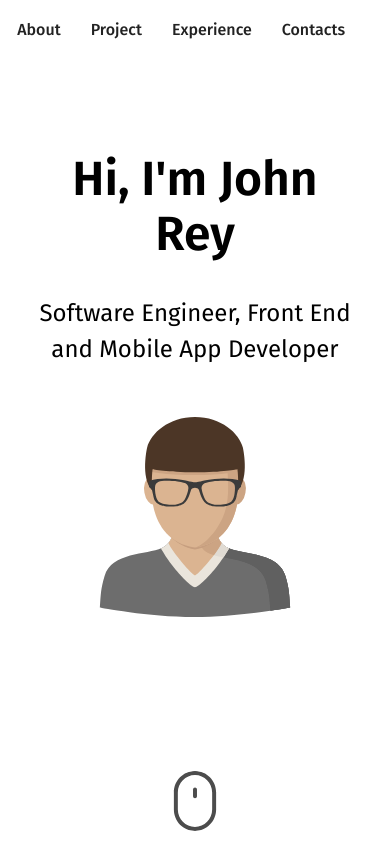
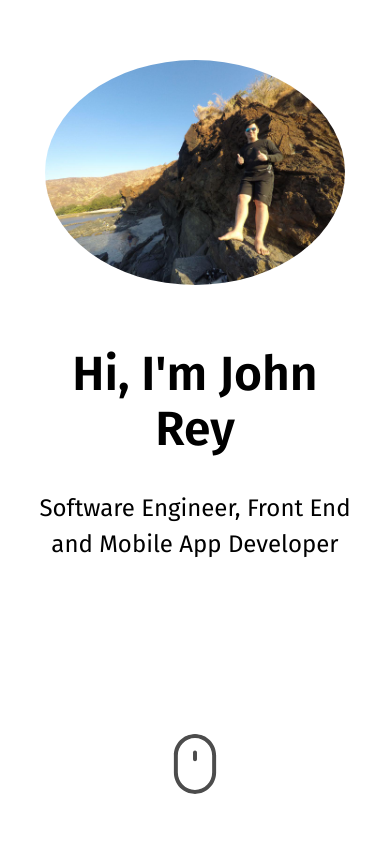
Before and after one commit to jreybaylen/web-portfolio, a React (Create React App) app: page / in a window 390 px wide. Shown: the top 844 px of the page. Built offline with nearby package versions, Linux system fonts and the light colour scheme.

Commit message:
Update UI for mobile view and remove profile svg

```diff
--- a/src/assets/styles/add-on.css
+++ b/src/assets/styles/add-on.css
@@ -1,9 +1,10 @@
 .bounce-infinite {
 	width: 60px;
-	bottom: 30px;
+	bottom: 50px;
 	height: 60px;
 	margin: auto;
 	border-radius:50%;
+	position: absolute;
 	-ms-border-radius:50%;
 	-moz-border-radius:50%;
 	-webkit-border-radius:50%;
@@ -30,6 +31,7 @@
 	60% { -o-transform: translateY(-15px); }
 	0%, 20%, 50%, 80%, 100% { -o-transform: translateY(0); }
 }
+
 @keyframes bounce {
 	40% { transform: translateY(-30px); }
 	60% { transform: translateY(-15px); }
--- a/src/components/Banner/index.js
+++ b/src/components/Banner/index.js
@@ -1,19 +1,19 @@
 import React from 'react'
 
-import { SVGIcon } from '../../shared/Icons'
-import { Container, Content, HeadLine, Description, BannerLink, ModifiedSVGIcon } from './styles'
+import profileGallery from '../../assets/images/banner/profile.jpg'
+import { Container, ProfilePhotoContainer, ProfilePhoto, Content, HeadLine, Description, BannerLink, ModifiedSVGIcon } from './styles'
 
 function Banner () {
     const bannerElement = (
         <Container id="section-banner">
-            <Content>
+            <ProfilePhotoContainer>
+                <ProfilePhoto src={ profileGallery } />
+            </ProfilePhotoContainer>
+            <Content distanceMultiplier={ 7 }>
                 <HeadLine>Hi, I'm John Rey</HeadLine>
                 <Description>Software Engineer, Front End and Mobile App Developer</Description>
             </Content>
-            <Content distanceMultiplier={ 5 }>
-                <SVGIcon name="profile" width="200" height="200" />
-            </Content>
-            <BannerLink href="#section-project">
+            <BannerLink href="#section-about">
                 <ModifiedSVGIcon className="bounce-infinite" name="mouse" width="50" height="50" />
             </BannerLink>
         </Container>
--- a/src/components/Banner/styles.js
+++ b/src/components/Banner/styles.js
@@ -14,8 +14,21 @@ const Container = Styled.div`
     }
 `
 
+const ProfilePhotoContainer = Styled.div`
+    width: 100%;
+    max-width: 300px;
+    overflow: hidden;
+    border-radius: 100%;
+    margin-bottom: ${ ({ theme }) => theme.spacing }px;
+`
+
+const ProfilePhoto = Styled.img`
+    width: 100%;
+    display: block;
+`
+
 const Content = Styled.div`
-    margin-bottom: ${ ({ theme, distanceMultiplier }) => theme.spacing * (distanceMultiplier || 1) }px;
+    margin-bottom: ${ ({ theme, distanceMultiplier }) => theme.spacing * (distanceMultiplier || 1)}px;
 `
 
 const HeadLine = Styled.h1`
@@ -39,6 +52,9 @@ const ModifiedSVGIcon = Styled(SVGIcon)`
     }
 `
 
-const BannerLink = Styled.a``
+const BannerLink = Styled.a`
+    display: flex;
+    justify-content: center;
+`
 
-export { Container, Content, HeadLine, Description, ModifiedSVGIcon, BannerLink }
+export { Container, ProfilePhotoContainer, ProfilePhoto, Content, HeadLine, Description, ModifiedSVGIcon, BannerLink }
--- a/src/components/Header/styles.js
+++ b/src/components/Header/styles.js
@@ -6,6 +6,10 @@ const Navbar = Styled.nav`
     display: flex;
     align-items: center;
     justify-content: flex-end;
+
+    @media only screen and (max-width: 414px) {
+        display: none;
+    }
 `
 
 const NavList = Styled.ul`
--- a/src/shared/Icons/Profile.js
+++ /dev/null
@@ -1,89 +0,0 @@
-import React from 'react'
-
-function Profile (props) {
-    const profileElement = (
-        <svg
-            xmlns="http://www.w3.org/2000/svg"
-            x="0"
-            y="0"
-            enableBackground="new 0 0 318.959 318.959"
-            version="1.1"
-            viewBox="0 0 318.959 318.959"
-            xmlSpace="preserve"
-            { ...props }
-        >
-            <path
-                fill="#6D6D6D"
-                d="M303.671 253.512c-11.151-37.754-67.121-33.566-91.279-44.408-24.157-10.842-20.386-47.219-23.449-53.548H130.01c-3.058 6.329.714 42.711-23.449 53.548-24.157 10.842-80.133 6.655-91.279 44.408-6.149 20.824-5.857 27.193-7.554 50.26 0 0 76.8 15.187 150.014 15.187s153.488-15.187 153.488-15.187c-1.703-23.073-1.41-29.435-7.559-50.26z"
-            ></path>
-            <path
-                fill="#606060"
-                d="M303.671 253.512c-11.151-37.754-67.121-33.566-91.279-44.408-24.157-10.842-20.386-47.219-23.449-53.548h-31.206s-.719 51.024 23.438 61.866 80.133 6.655 91.279 44.408c5.857 19.83 5.868 26.552 7.324 47.073 19.234-2.816 31.442-5.126 31.442-5.126-1.693-23.078-1.4-29.44-7.549-50.265z"
-            ></path>
-            <path
-                fill="#606060"
-                d="M303.671 253.512c-10.955-37.102-65.205-33.696-90.003-43.858 0 0-3.254 5.947-8.723 14.141 26.316 5.104 59.241 10.033 67.509 38.029 5.857 19.83 5.868 26.552 7.324 47.073 19.234-2.816 31.442-5.126 31.442-5.126-1.693-23.072-1.4-29.434-7.549-50.259z"
-            ></path>
-            <path
-                fill="#EAE5DC"
-                d="M213.674 209.649c-.433-.18-.86-.36-1.276-.545-24.157-10.842-20.386-47.219-23.449-53.548H130.01c-3.058 6.329.714 42.711-23.449 53.548-.416.185-.843.371-1.276.545 0 0 7.29 13.332 18.408 27.608 12.804 16.44 30.003 34.134 35.786 34.134 5.778 0 22.977-17.688 35.786-34.134 11.114-14.276 18.409-27.608 18.409-27.608z"
-            ></path>
-            <path
-                fill="#E0DBD3"
-                d="M213.674 209.649c-.208-.084-.416-.174-.624-.259-.011-.006-.017-.006-.028-.011-.214-.09-.422-.18-.63-.275-4.345-1.95-7.779-4.727-10.516-8.004-2.074 4.867-6.734 11.927-12.247 19.267 4.631 1.293 9.83 2.361 15.322 3.429 5.469-8.2 8.723-14.147 8.723-14.147z"
-            ></path>
-            <path
-                fill="#DBB491"
-                d="M201.877 201.1c-12.5-14.951-10.421-40.356-12.927-45.549h-58.94c-2.512 5.193-.427 30.599-12.927 45.549 5.963 14.029 37.99 51.575 42.396 51.575 4.402 0 35.94-36.405 42.398-51.575z"
-            ></path>
-            <path
-                fill="#CCA483"
-                d="M181.182 217.417c2.501 1.124 5.345 2.085 8.448 2.951 5.514-7.341 10.173-14.4 12.247-19.267-10.584-12.658-10.713-32.813-12.028-41.845-.006-.034-.011-.062-.011-.09-.022-.157-.045-.309-.067-.455-.006-.051-.017-.096-.022-.146-.022-.135-.045-.264-.067-.388-.006-.045-.017-.096-.022-.141-.028-.141-.051-.275-.079-.41-.006-.022-.011-.051-.017-.079a29.423 29.423 0 00-.101-.45c-.006-.034-.017-.062-.022-.096-.028-.107-.051-.214-.079-.315-.011-.045-.022-.09-.039-.129-.022-.084-.051-.169-.073-.247-.011-.045-.028-.084-.039-.129a9.707 9.707 0 00-.084-.23c-.011-.034-.028-.067-.039-.101a3.42 3.42 0 00-.129-.292h-31.206c-.01-.002-.73 51.022 23.429 61.859z"
-            ></path>
-            <path
-                fill="#C69E7F"
-                d="M122.081 193.152c9.78 7.959 21.24 15.85 37.338 18.132 16.137-2.288 27.569-10.342 37.36-18.334-8.144-14.973-5.626-32.83-7.83-37.4H130.01c-2.213 4.576.254 22.623-7.929 37.602z"
-            ></path>
-            <ellipse
-                cx="228.519"
-                cy="118.551"
-                fill="#CCA483"
-                rx="21.386"
-                ry="11.629"
-                transform="rotate(100.195 228.52 118.55)"
-            ></ellipse>
-            <ellipse
-                cx="90.262"
-                cy="118.558"
-                fill="#DBB491"
-                rx="11.629"
-                ry="21.386"
-                transform="rotate(169.801 90.263 118.559)"
-            ></ellipse>
-            <path
-                fill="#DBB491"
-                d="M223.64 47.359H95.231s-35.989 146.614 64.187 160.806C259.633 193.973 223.64 47.359 223.64 47.359z"
-            ></path>
-            <path
-                fill="#CCA483"
-                d="M159.418 208.165c100.216-14.192 64.221-160.806 64.221-160.806h-15.024c4.114 61.242 9.808 93.774-13.815 129.24-18.717 28.104-35.382 31.566-35.382 31.566z"
-            ></path>
-            <path
-                fill="#CCA483"
-                d="M231.227 61.726H85.03v24.652s25.506 6.216 72.714 6.216 73.49-6.216 73.49-6.216V61.726h-.007z"
-            ></path>
-            <path
-                fill="#4C3626"
-                d="M235.786 48.725C230.064 25.956 201.191 0 159.48 0S88.897 25.956 83.169 48.725c0 0-10.932 47.483 7.683 67.931 0 0-.916-18.548.956-33.313 0 0 23.129 4.952 67.667 4.952s67.667-4.952 67.667-4.952c1.872 14.765.955 33.313.955 33.313 18.62-20.448 7.689-67.931 7.689-67.931z"
-            ></path>
-            <path
-                fill="#3B3B3B"
-                d="M232.824 102.121c-27.496-9.634-65.115.742-65.115.742-3.586.882-5.986 1.051-7.228 1.062h-2c-1.242-.011-3.642-.18-7.234-1.062 0 0-37.619-10.37-65.115-.742 0 0-.821 3.867 0 9.139 0 0 .067.798.956 1.135 0 0 3.001.944 3.777 4.002 0 0 1.72 6.891 2.276 10.055 0 0 .933 6.098 4.277 9.504 0 0 2.917 3.732 10.393 5.39 0 0 9.724 2.501 21.836 1.057 0 0 8.65-1.062 13.096-5.238 0 0 4.907-4.204 7.627-12.337 0 0 .849-2.501 2.67-7.931 0 0 .877-3.704 6.43-3.946 5.559.242 6.43 3.946 6.43 3.946 1.821 5.43 2.67 7.931 2.67 7.931 2.72 8.139 7.627 12.337 7.627 12.337 4.446 4.176 13.096 5.238 13.096 5.238 12.112 1.445 21.836-1.057 21.836-1.057 7.47-1.658 10.393-5.39 10.393-5.39 3.35-3.406 4.277-9.504 4.277-9.504.556-3.17 2.276-10.055 2.276-10.055.776-3.058 3.777-4.002 3.777-4.002.888-.332.956-1.135.956-1.135.836-5.272.016-9.139.016-9.139zm-84.45 14.94s-3.209 14.507-8.6 18.458c0 0-5.216 4.3-15.423 4.474 0 0-15.204.663-22.016-4.412 0 0-4.485-3.181-5.93-13.293 0 0-1.928-11.815.556-15.187 0 0 3.372-5.626 13.574-5.452 0 0 8.689-.174 15.766.528 0 0 8.774.674 16.57 3.198-.005-.011 8.482 2.338 5.503 11.686zm74.175 5.221c-1.444 10.111-5.93 13.293-5.93 13.293-6.812 5.081-22.016 4.412-22.016 4.412-10.207-.174-15.423-4.474-15.423-4.474-5.39-3.957-8.6-18.458-8.6-18.458-2.979-9.347 5.503-11.696 5.503-11.696 7.796-2.524 16.57-3.198 16.57-3.198 7.076-.703 15.766-.528 15.766-.528 10.207-.174 13.574 5.452 13.574 5.452 2.484 3.377.556 15.197.556 15.197z"
-            ></path>
-        </svg>
-    )
-
-    return profileElement
-}
-
-export { Profile };
--- a/src/shared/Icons/index.js
+++ b/src/shared/Icons/index.js
@@ -1,13 +1,8 @@
 import React from 'react'
 
 import { Mouse } from './Mouse'
-import { Profile } from './Profile'
 
 function SVGIcon ({ name, ...rest }) {
-    if (name === 'profile') {
-        return <Profile { ...rest } />
-    }
-
     if (name === 'mouse') {
         return <Mouse { ...rest } />
     }
```
Also changed, not shown: src/assets/images/banner/banner-bg.jpg (added), src/assets/images/banner/profile.jpg (added).
